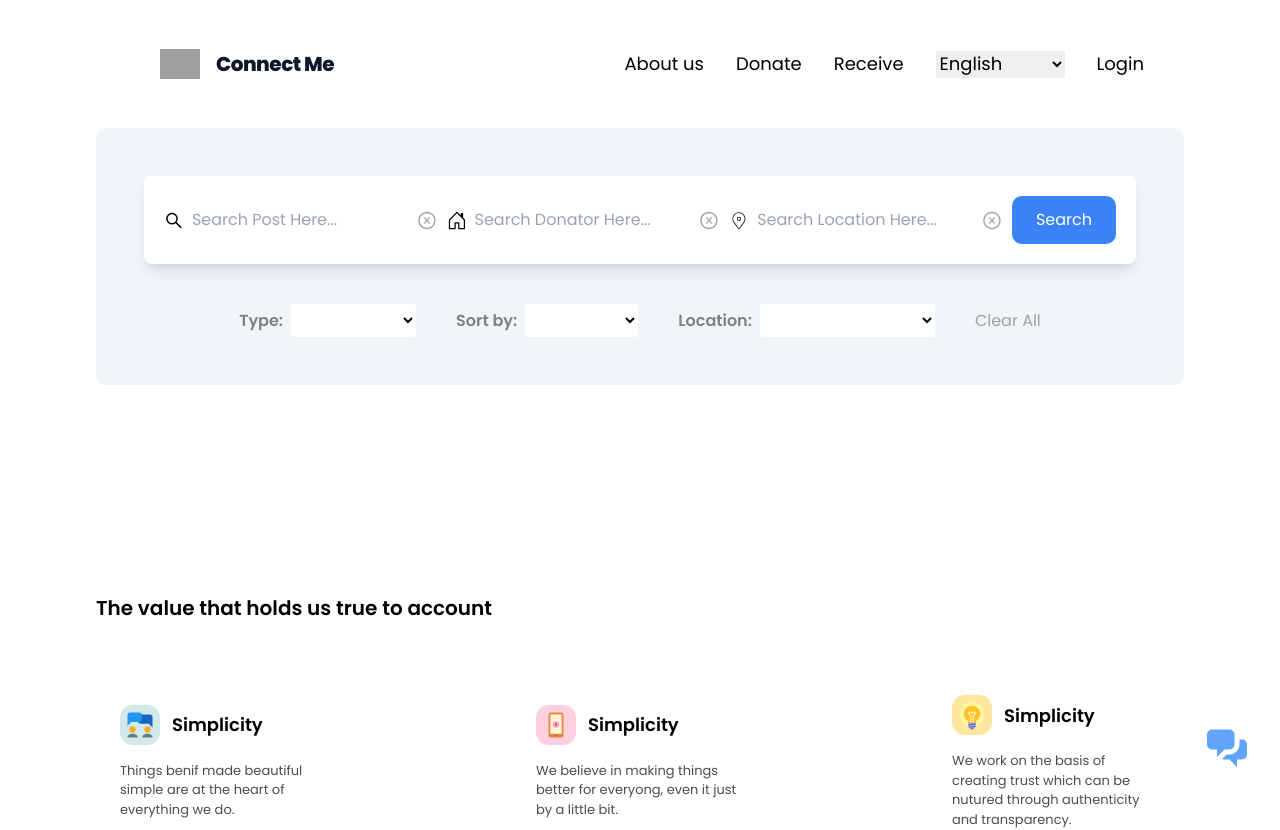
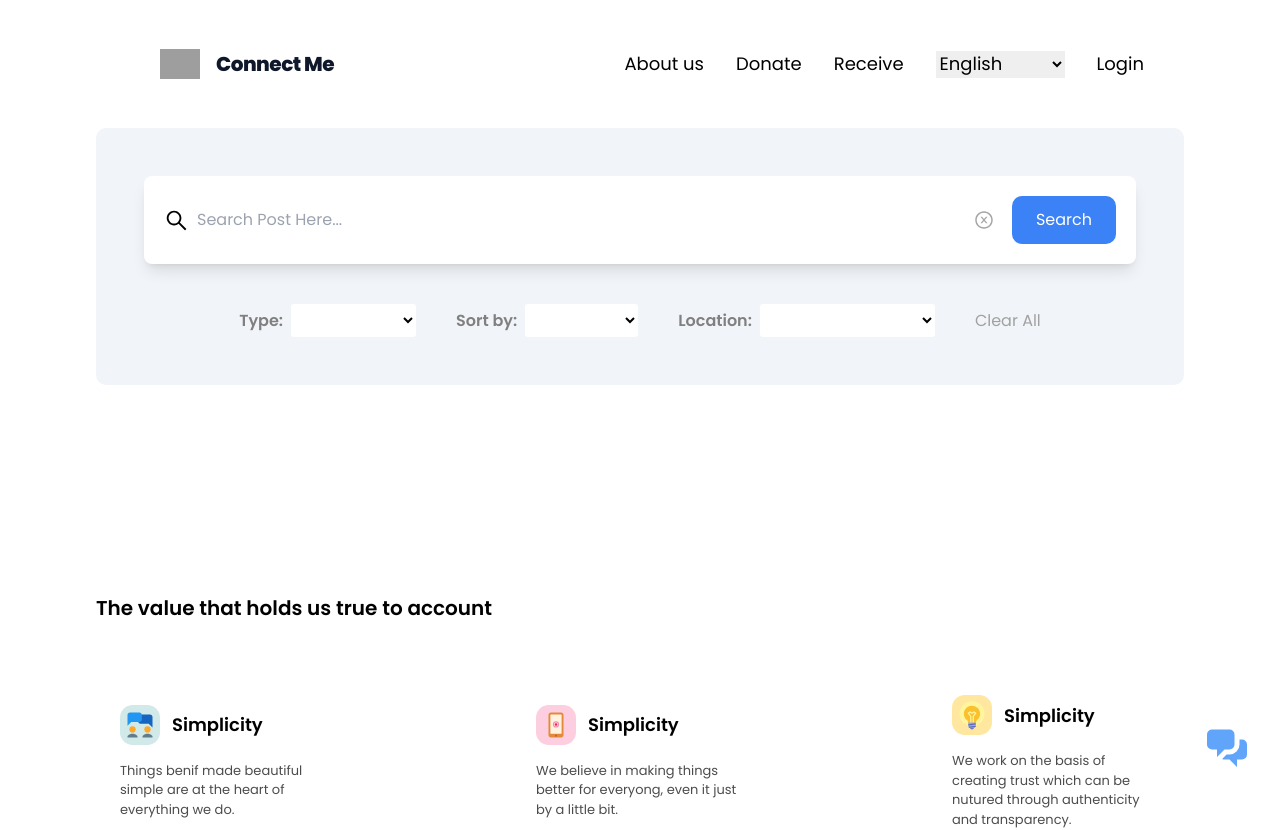
Before and after one commit to Deadinside-at-HCMUS/CSC13002-project, a React (Vite) app: page / in a window 1280 px wide. Shown: the top 830 px of the page. Built offline with nearby package versions, Linux system fonts and the light colour scheme; no server answers; grey boxes are pictures that could not be loaded.

Commit message:
[UPDATE] search bar

```diff
--- a/src/components/Search/Search.tsx
+++ b/src/components/Search/Search.tsx
@@ -1,7 +1,5 @@
-import React from "react";
+import React, { useState } from "react";
 import { AiOutlineSearch, AiOutlineCloseCircle } from "react-icons/ai";
-import { BsHouseDoor } from "react-icons/bs";
-import { CiLocationOn } from "react-icons/ci";
 
 interface SearchProps {
     onTypeSelect: (e: React.ChangeEvent<HTMLSelectElement>) => void;
@@ -16,36 +14,29 @@ const Search: React.FC<SearchProps> = ({
     onLocationSelect,
     onClearAll,
 }) => {
+    const [searchPost, setSearchPost] = useState("");
+
+    const handleClearPost = () => {
+        setSearchPost("");
+    };
+
     return (
         <div className="grid gap-10 bg-[#f1f4f8] rounded-[10px] p-[3rem]">
             <form action="">
                 <div className="flex justify-between items-center rounded-[8px] gap-[10px] bg-white p-5 shadow-lg shadow-[#f1f4f8]-700">
-                    <div className="flex gap-2 items-center">
+                    <div className="flex items-center gap-2 flex-grow">
                         <AiOutlineSearch className="text-[25px] icon" />
                         <input
                             type="text"
-                            className="bg-transparent text-blue-500 focus:outline-none w-[100%]"
+                            className="bg-transparent text-blue-500 focus:outline-none flex-grow"
                             placeholder="Search Post Here..."
+                            value={searchPost}
+                            onChange={(e) => setSearchPost(e.target.value)}
                         />
-                        <AiOutlineCloseCircle className="text-[25px] text-[#a5a6a6] hover:text-[#000] icon" />
-                    </div>
-                    <div className="flex gap-2 items-center">
-                        <BsHouseDoor className="text-[25px] icon" />
-                        <input
-                            type="text"
-                            className="bg-transparent text-blue-500 focus:outline-none w-[100%]"
-                            placeholder="Search Donator Here..."
+                        <AiOutlineCloseCircle
+                            className="text-[20px] text-[#a5a6a6] hover:text-[#000] icon mr-2"
+                            onClick={handleClearPost}
                         />
-                        <AiOutlineCloseCircle className="text-[25px] text-[#a5a6a6] hover:text-[#000] icon" />
-                    </div>
-                    <div className="flex gap-2 items-center">
-                        <CiLocationOn className="text-[25px] icon" />
-                        <input
-                            type="text"
-                            className="bg-transparent text-blue-500 focus:outline-none w-[100%]"
-                            placeholder="Search Location Here..."
-                        />
-                        <AiOutlineCloseCircle className="text-[25px] text-[#a5a6a6] hover:text-[#000] icon" />
                     </div>
                     <button className="bg-blue-500 h-full p-3 px-6 rounded-[10px] text-white cursor-pointer hover:bg-blue-300">
                         Search
```
